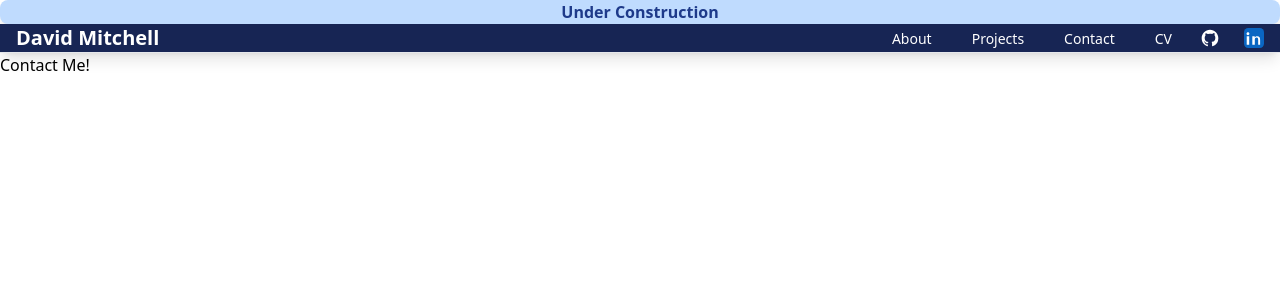
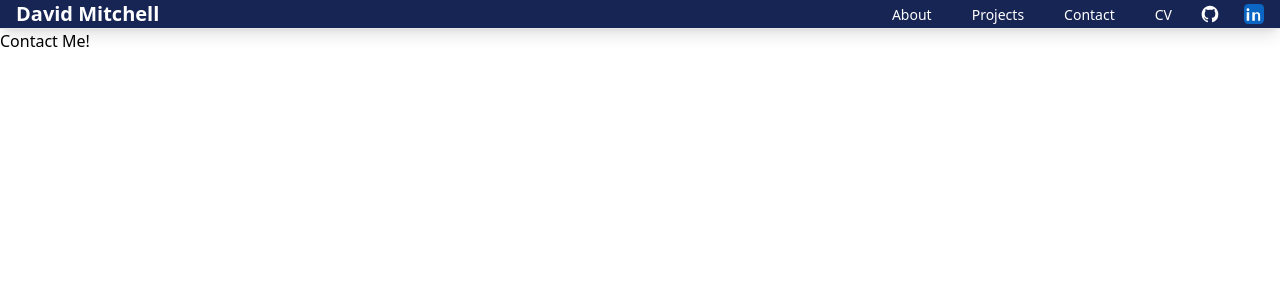
Before and after one commit to david-p-mitchell/david-p-mitchell.uk, a Nuxt app: page /contact in a window 1280 px wide. Shown: the top 300 px of the page. Built offline with nearby package versions, Linux system fonts and the light colour scheme.

Commit message:
rm under construction

```diff
--- a/components/UnderConstruction.vue
+++ /dev/null
@@ -1,5 +0,0 @@
-<template>
-<div class="bg-blue-200 text-center font-bold text-blue-900 rounded-lg shadow-lg">
-    Under Construction
-</div>
-</template>
--- a/layouts/default.vue
+++ b/layouts/default.vue
@@ -1,6 +1,5 @@
 <template>
   <div>
-    <UnderConstruction />
     <NavBar />
     <main>
       <slot />
@@ -10,6 +9,5 @@
 
 <script setup>
 import NavBar from '~/components/nav/NavBar.vue'
-import UnderConstruction from '~/components/UnderConstruction.vue';
 // You can add layout-specific logic here if needed
 </script>
```
